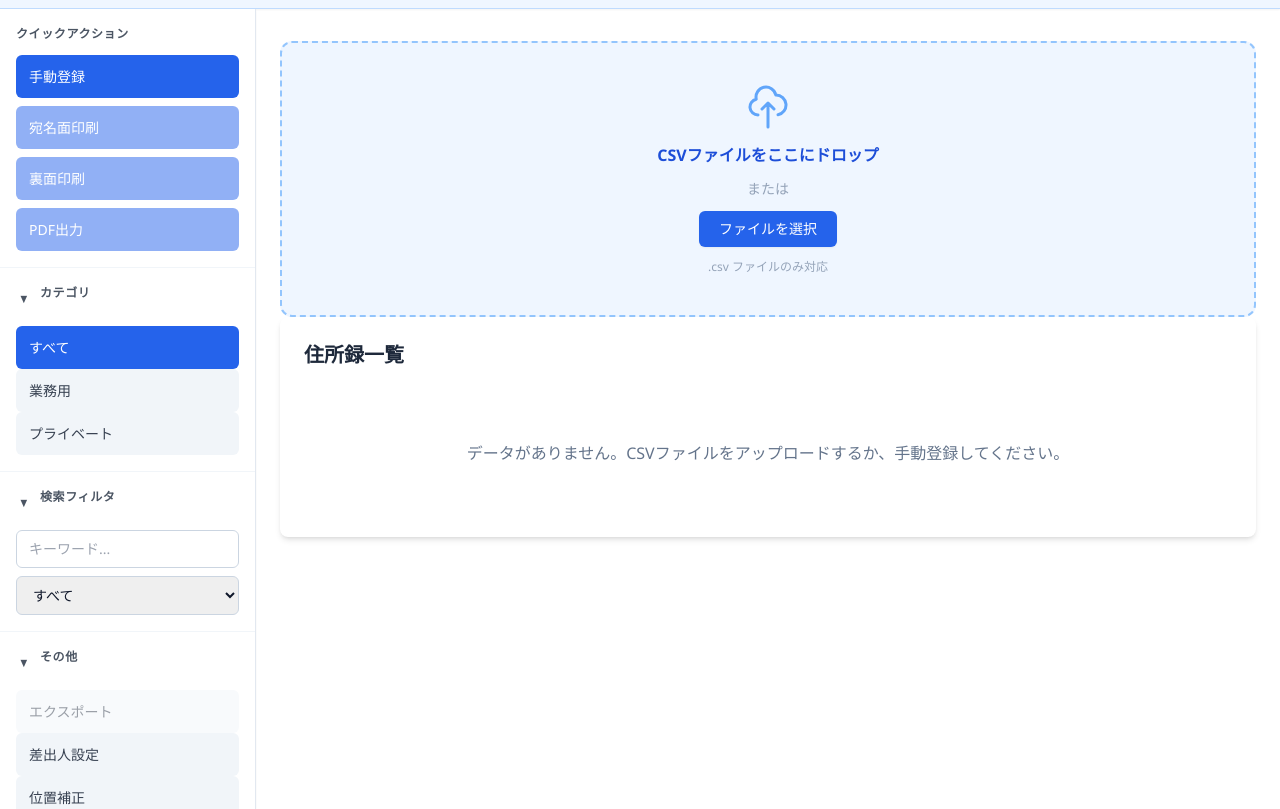
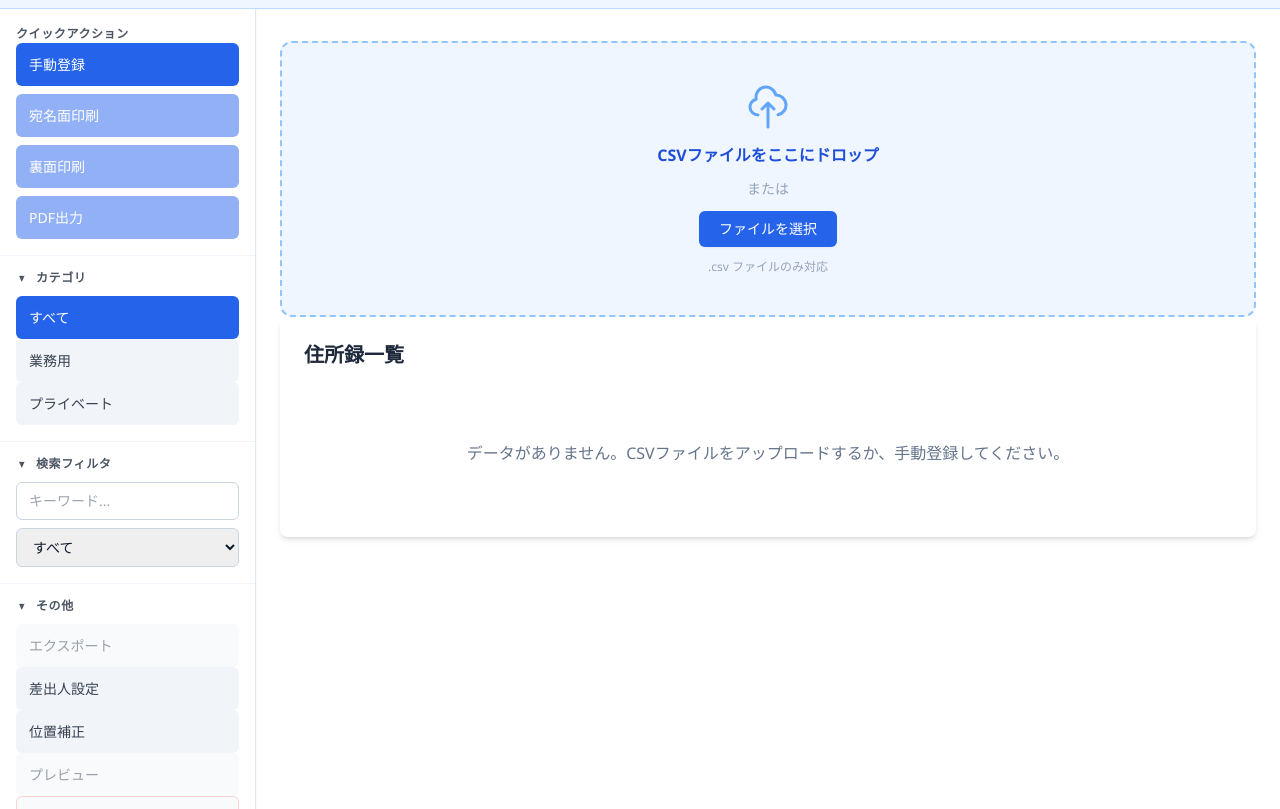
Before and after one commit to 74616b756d69/FUMI, a website built with Vite: page index.html in a window 1280 px wide. Shown: the part 84-893 px from the top of the page. Built offline with nearby package versions, Linux system fonts and the light colour scheme.

Commit message:
サイドバーの統計セクションを削除し、スタイルを調整。トグルアイコンのサイズとフォントサイズを変更。

```diff
--- a/src/main.ts
+++ b/src/main.ts
@@ -282,14 +282,6 @@ function renderMainUI(): string {
               </div>
             </div>
 
-            <!-- 統計セクション -->
-            <div class="sidebar-section">
-              <span class="sidebar-title">統計</span>
-              <div class="text-sm text-slate-600 space-y-1">
-                <p>合計: <strong>${state.postcards.length}</strong> 件</p>
-                <p>表示: <strong>${paginatedCards.length}</strong> 件</p>
-              </div>
-            </div>
           </div>
         </aside>
 
--- a/src/style.css
+++ b/src/style.css
@@ -532,7 +532,6 @@ body {
   color: #4b5563;
   text-transform: uppercase;
   letter-spacing: 0.05em;
-  margin-bottom: 0.75rem;
   display: block;
 }
 
@@ -607,17 +606,19 @@ body {
   font-size: 0.75rem;
   letter-spacing: 0.05em;
   margin-bottom: 0.75rem;
+  line-height: 1;
 }
 
 .toggle-icon {
   display: inline-flex;
-  width: 1rem;
-  height: 1rem;
+  width: 0.75rem;
+  height: 0.75rem;
   align-items: center;
   justify-content: center;
   transition: transform 0.2s ease;
   flex-shrink: 0;
-  font-size: 0.6rem;
+  font-size: 0.5rem;
+  line-height: 1;
 }
 
 .sidebar-section.collapsed .toggle-icon {
```
